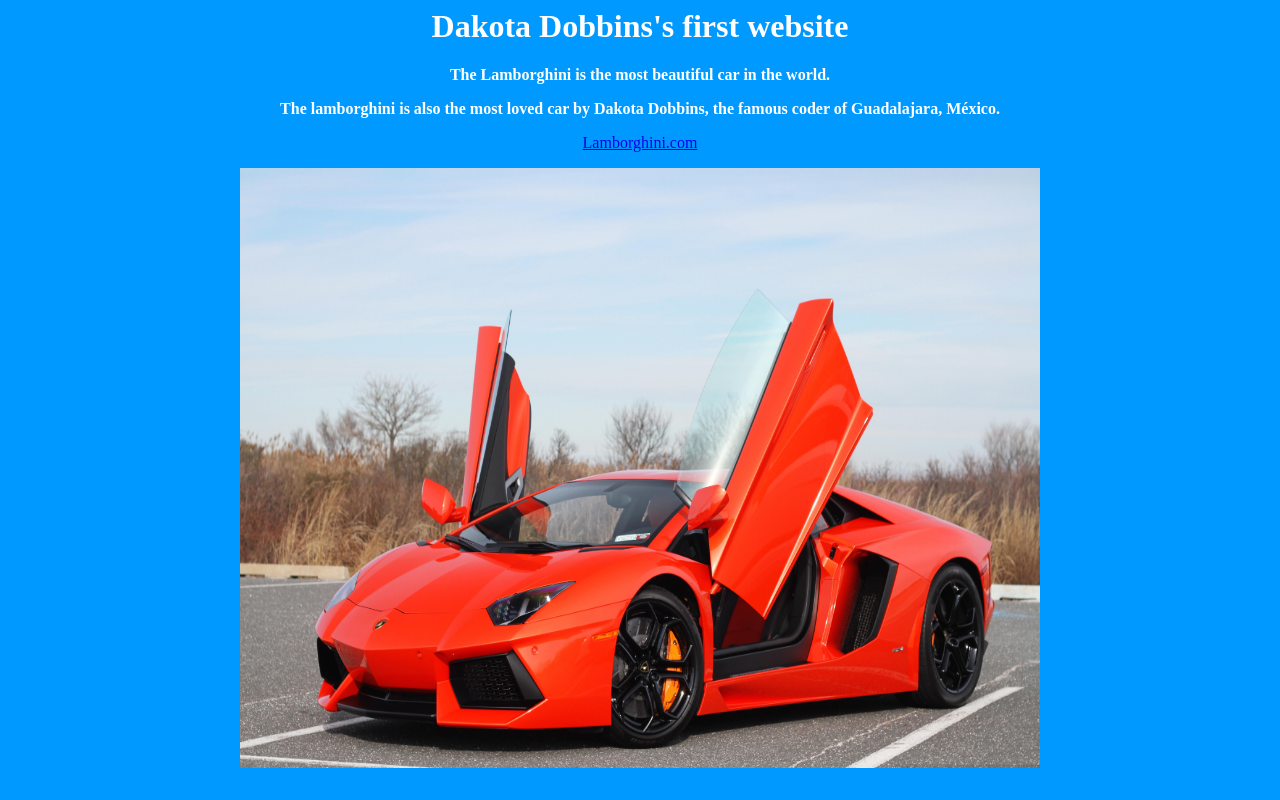
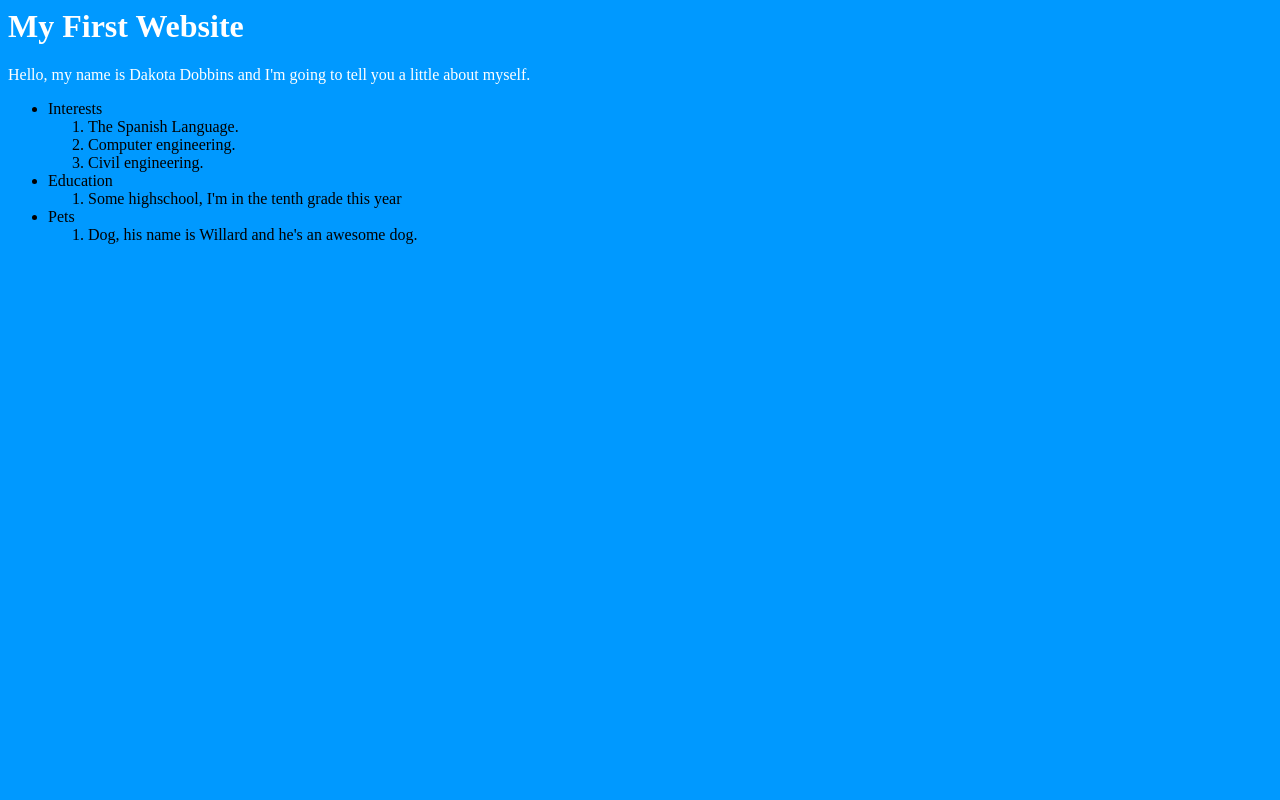
Before and after one commit to mexicody/mexicody.github.io, a plain HTML site: page index.html in a window 1280 px wide. Drawn offline with Linux system fonts and the light colour scheme.

Commit message:
Changed it completely

```diff
--- a/index.html
+++ b/index.html
@@ -9,12 +9,28 @@
 h1 {color:#FFFFFF}
 p {color:#FFFFFF}
 </style>
-</head>
-<body>
-<h1 style="text-align:center"style="font-family:courier">Dakota Dobbins's first website</h1>
-<p style="text-align:center"><b>The Lamborghini is the most beautiful car in the world.</b></p>
-<p style="text-align:center"><b>The lamborghini is also the most loved car by Dakota Dobbins, the famous coder of Guadalajara, México.</b></p>
-<a id="centeredlink" href="http://www.lamborghini.com/en/home/">Lamborghini.com</a>
-<p align="center"><img src="Lambo.jpg" alt="My car" width="800" height="600"></p>
-</body>
+		</head>
+	<body>
+	<h1>My First Website</h1>
+	<p>Hello, my name is Dakota Dobbins and I'm going to tell you a little about myself.</p>
+	<ul>
+		<li>Interests</li>
+			<ol>
+				<li>The Spanish Language.</li>
+				<li>Computer engineering.</li>
+				<li>Civil engineering.</li>
+			</ol>
+		<li>Education</li>
+			<ol>
+				<li>Some highschool, I'm in the tenth grade this year</li>
+			</ol>
+		<li>Pets</li>
+			<ol>
+				<li>Dog, his name is Willard and he's an awesome dog.</li>
+			</ol>
+
+
+	</ul>
+
+	</body>
 </html>
```
